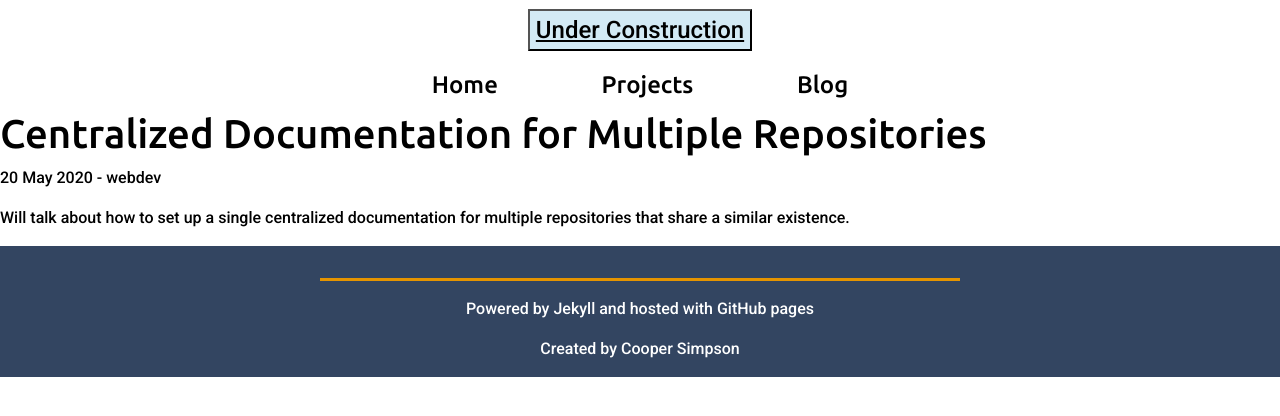
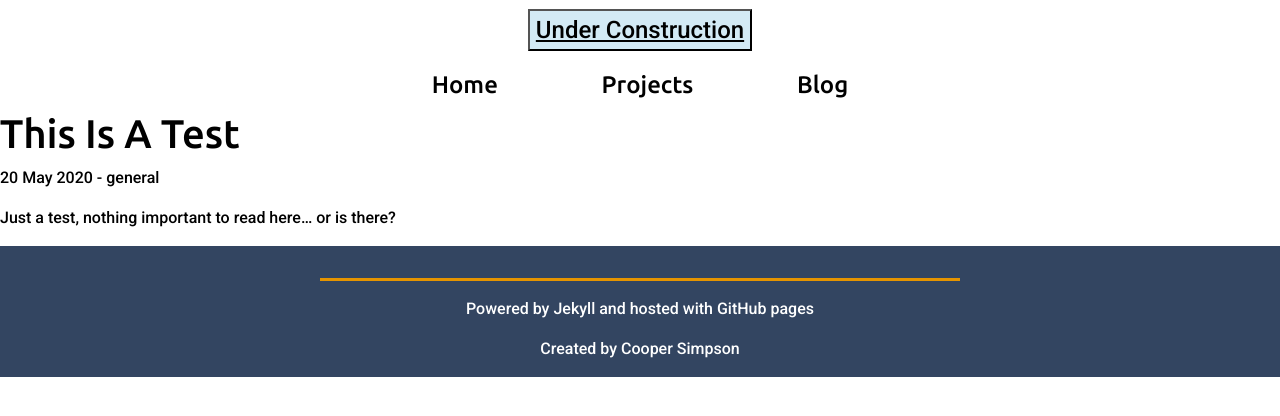
Before and after one commit to RS-Coop/RS-Coop.github.io, a Jekyll site: the page built from collections/_posts/2020-05-20-welcome-to-jekyll.md, in a window 1280 px wide. Shown: the top 416 px of the page. Built offline with Jekyll 4.4.1, drawn with Linux system fonts in a browser that asks for light colours.

Commit message:
Hopefully this doesn't break anything because I didn't test it :).

```diff
--- a/collections/_posts/2020-05-20-welcome-to-jekyll.md
+++ b/collections/_posts/2020-05-20-welcome-to-jekyll.md
@@ -1,6 +1,6 @@
 ---
 layout: post
-title:  "Centralized Documentation for Multiple Repositories"
-categories: web dev
+title:  "This Is A Test"
+categories: general
 ---
-Will talk about how to set up a single centralized documentation for multiple repositories that share a similar existence.
+Just a test, nothing important to read here... or is there?
```
Also changed, not shown: collections/_drafts/is-this-thing-on.md (added, +6 -0 lines).
